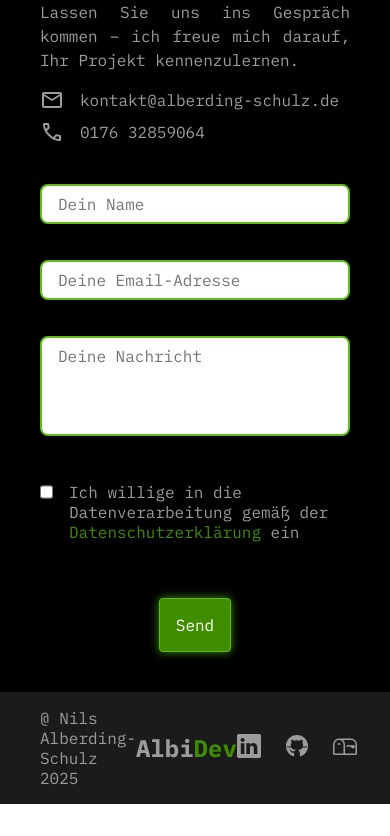
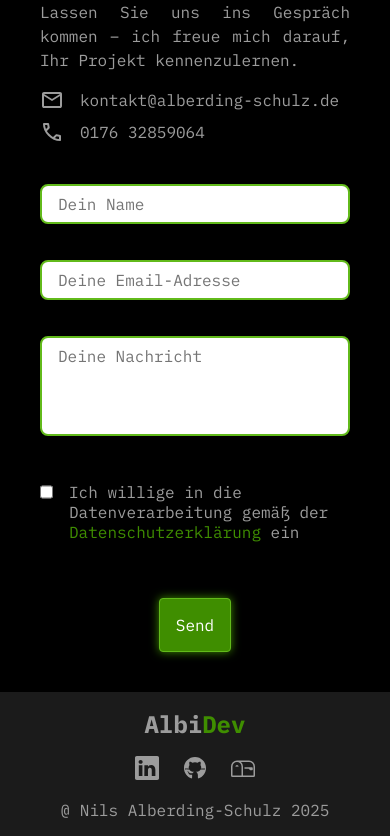
Before and after one commit to nilsalberding/realportfolio, an Angular app: page / in a window 390 px wide. Shown: the part 4212-5048 px from the top of the page. Before the commit the page ends 5016 px from the top, so only its background shows below. Built offline with nearby package versions, Linux system fonts and the light colour scheme.

Commit message:
add responsive design to footer

```diff
--- a/src/app/shared/components/footer/footer.component.scss
+++ b/src/app/shared/components/footer/footer.component.scss
@@ -5,6 +5,13 @@ footer {
     background: var(--color-bg3);
     padding: 1.6rem 4rem;
     color: var(--color-ptext);
+    @include all.tablet{
+        flex-direction: column-reverse;
+        gap: 1.6rem;
+    }
+    >span{
+        text-align: center;
+    }
 
 
     >a {
@@ -20,6 +27,9 @@ footer {
         .logo2 {
             color: var(--color-btns);
         }
+        @include all.tablet{
+            order: 1;
+        }
     }
 
         .links {
```
